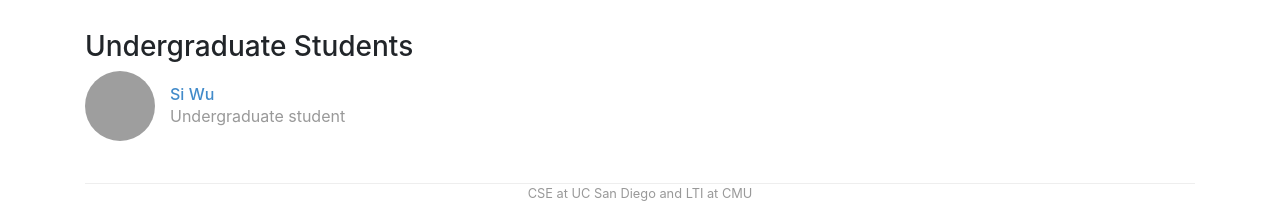
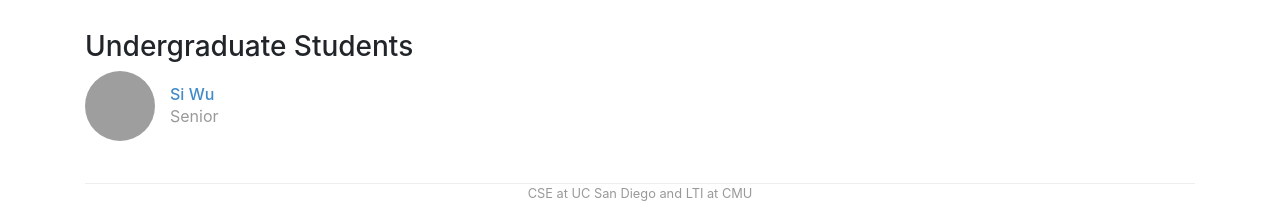
Before and after one commit to icebergnlp/icebergnlp.github.io, a Jekyll site: the page built from people.html, in a window 1280 px wide. Shown: the part 715-931 px from the top of the page. Built offline with Jekyll 4.4.1, drawn with Linux system fonts in a browser that asks for light colours; grey boxes are pictures that could not be loaded.

Commit message:
changed si bio to senior

```diff
--- a/_data/people.yml
+++ b/_data/people.yml
@@ -57,7 +57,7 @@ swu:
     webpage: "http://siwu.io"
     role: ugrad
     image: /img/people/swu.jpg
-    bio: "Undergraduate student"
+    bio: "Senior"
 
 dspokoyn:
     display_name: "Daniel Spokoyny"
```
